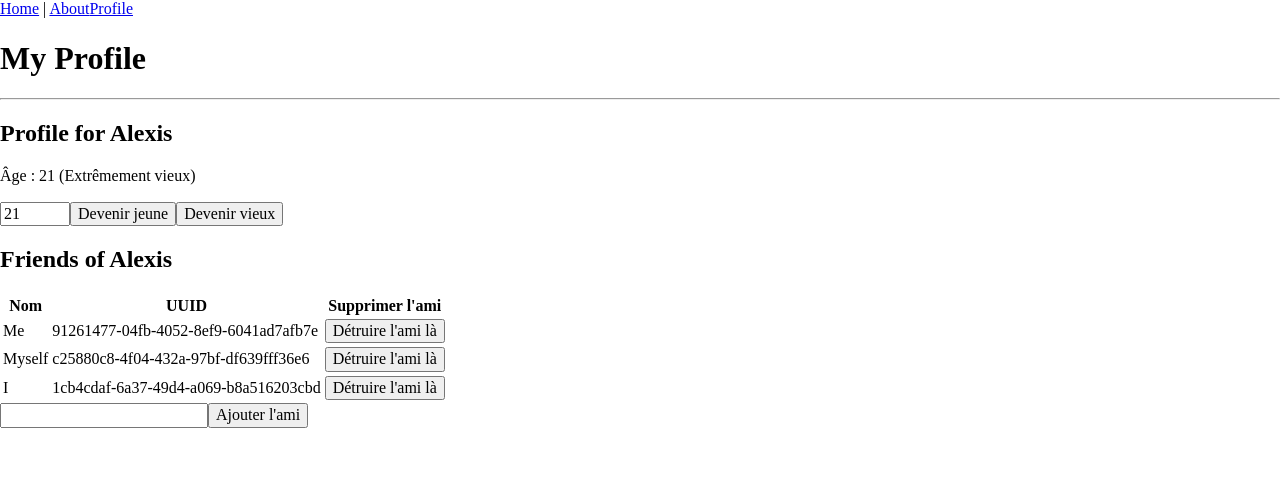
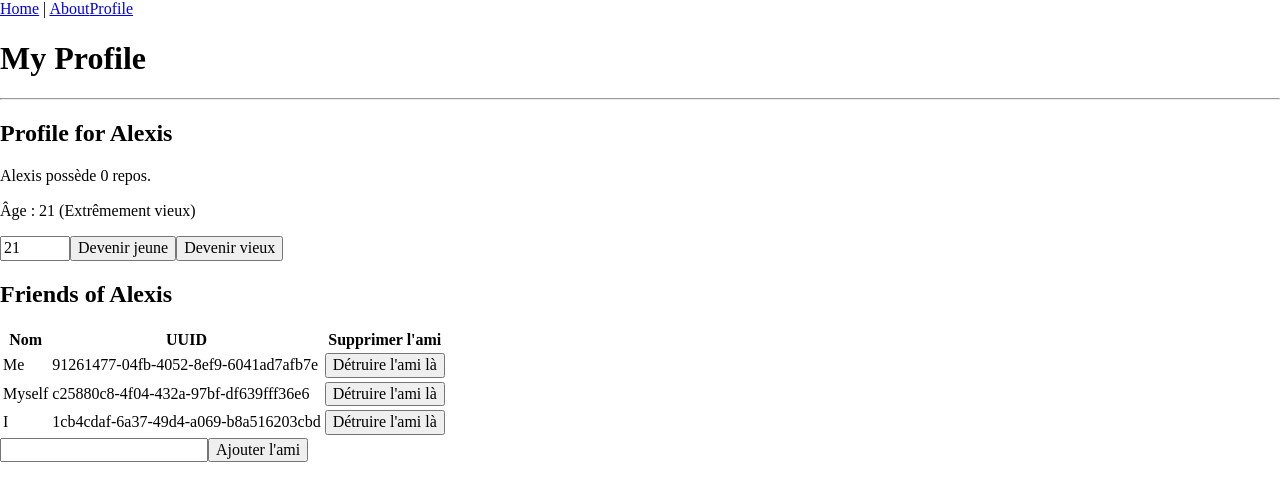
Before and after one commit to AlexisNP/full-skies, a Vue app: page /profile in a window 1280 px wide. Shown: the top 500 px of the page. Built offline with nearby package versions, Linux system fonts and the light colour scheme; no server answers.

Commit message:
Added axios call to github

```diff
--- a/src/views/Profile.vue
+++ b/src/views/Profile.vue
@@ -8,6 +8,10 @@
 
     <div v-if="user.avatar">
       <img :src="user.avatar" alt="" class="avatar" />
+    </div>
+
+    <div v-if="user.repos">
+      {{ user.name }} possède {{ user.repos.length }} repos.
     </div>
 
     <div class="how-old">
@@ -74,6 +78,7 @@ export default defineComponent({
         name: "Alexis",
         avatar: null,
         age: 21,
+        repos: [],
         friends: [
           {
             uuid: "91261477-04fb-4052-8ef9-6041ad7afb7e",
@@ -122,6 +127,14 @@ export default defineComponent({
       .catch(err => {
         console.log(err);
       });
+    axios
+      .get("https://api.github.com/users/alexisnp/repos")
+      .then(res => {
+        this.user.repos = res.data;
+      })
+      .catch(err => {
+        console.log(err);
+      });
   }
 });
 </script>
```
